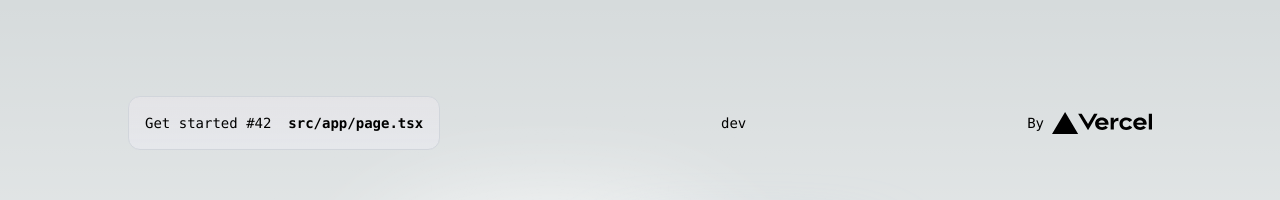
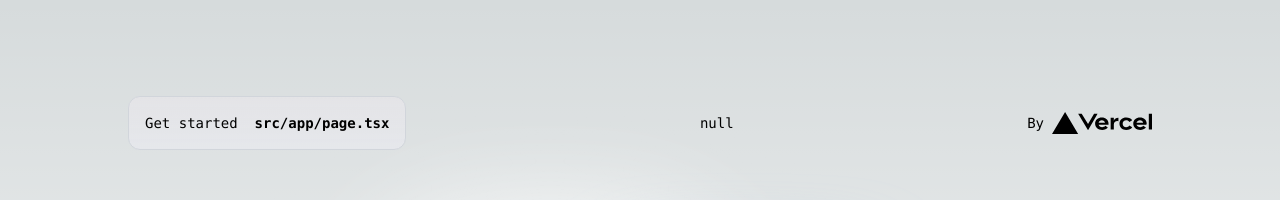
Before and after one commit to nishad-playground/vercel-gh-actions, a Next.js app in the folder web/: page / in a window 1280 px wide. Shown: the top 200 px of the page. Built offline with nearby package versions, Linux system fonts and the light colour scheme; no server answers; the database is empty.

Commit message:
testing migrations

```diff
--- a/web/package.json
+++ b/web/package.json
@@ -9,19 +9,20 @@
     "lint": "next lint"
   },
   "dependencies": {
+    "@prisma/client": "^6.2.0",
     "next": "14.2.5",
     "react": "^18",
     "react-dom": "^18"
   },
   "devDependencies": {
-    "@types/node": "^20",
+    "@types/node": "^20.17.12",
     "@types/react": "^18",
     "@types/react-dom": "^18",
     "eslint": "^8",
     "eslint-config-next": "14.2.5",
     "neonctl": "^2.6.0",
     "postcss": "^8",
-    "prisma": "^6.1.0",
+    "prisma": "6.2",
     "tailwindcss": "^3.4.1",
     "typescript": "^5",
     "vercel": "^39.2.5"
--- /dev/null
+++ b/web/src/app/lib/prisma.ts
@@ -0,0 +1,15 @@
+import { PrismaClient } from '@prisma/client'
+
+const prismaClientSingleton = () => {
+  return new PrismaClient()
+}
+
+declare const globalThis: {
+  prismaGlobal: ReturnType<typeof prismaClientSingleton>;
+} & typeof global;
+
+const prisma = globalThis.prismaGlobal ?? prismaClientSingleton()
+
+export default prisma
+
+if (process.env.NODE_ENV !== 'production') globalThis.prismaGlobal = prisma
--- a/web/src/app/page.tsx
+++ b/web/src/app/page.tsx
@@ -1,23 +1,18 @@
-import { headers } from 'next/headers';
 import Image from 'next/image';
-import { usePathname, useRouter } from 'next/navigation';
+import prisma from '@/app/lib/prisma';
 
-export default function Home() {
-  const headerlist = headers();
+export default async function Home() {
+  const user = await prisma.user.findFirst();
 
   return (
     <main className="flex min-h-screen flex-col items-center justify-between p-24">
       <div className="z-10 w-full max-w-5xl items-center justify-between font-mono text-sm lg:flex">
         <p className="fixed left-0 top-0 flex w-full justify-center border-b border-gray-300 bg-gradient-to-b from-zinc-200 pb-6 pt-8 backdrop-blur-2xl dark:border-neutral-800 dark:bg-zinc-800/30 dark:from-inherit lg:static lg:w-auto  lg:rounded-xl lg:border lg:bg-gray-200 lg:p-4 lg:dark:bg-zinc-800/30">
-          Get started #42 &nbsp;
+          Get started &nbsp;
           <code className="font-mono font-bold">src/app/page.tsx</code>
         </p>
         <p>
-          {headerlist.get('host') === 'first-app-vercel-gh-actions.vercel.app'
-            ? 'prod'
-            : 'dev-first-app-vercel-gh-actions.vercel.app'
-            ? 'dev'
-            : 'preview'}
+          {JSON.stringify(user)}
         </p>
         <div className="fixed bottom-0 left-0 flex h-48 w-full items-end justify-center bg-gradient-to-t from-white via-white dark:from-black dark:via-black lg:static lg:size-auto lg:bg-none">
           <a
```
Also changed, not shown: 2 other files (tests, documents, lock files or other folders).
